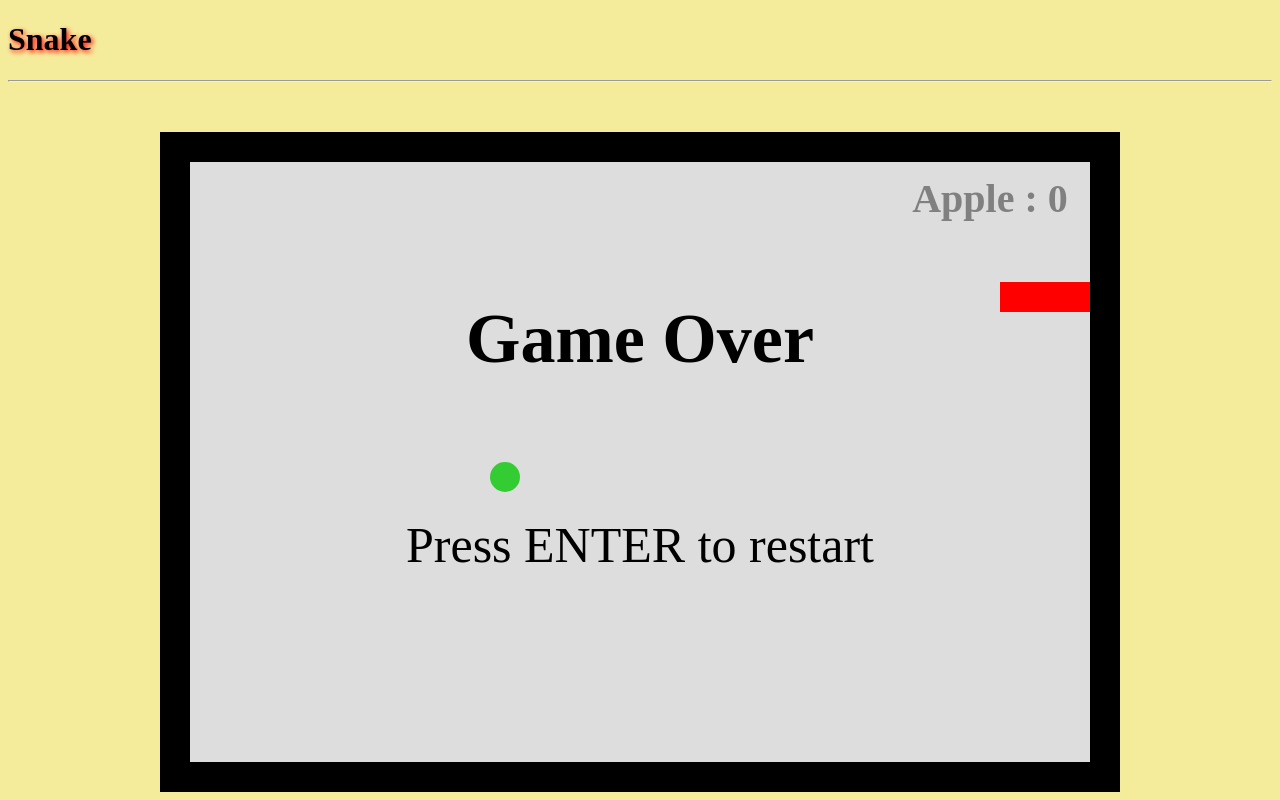
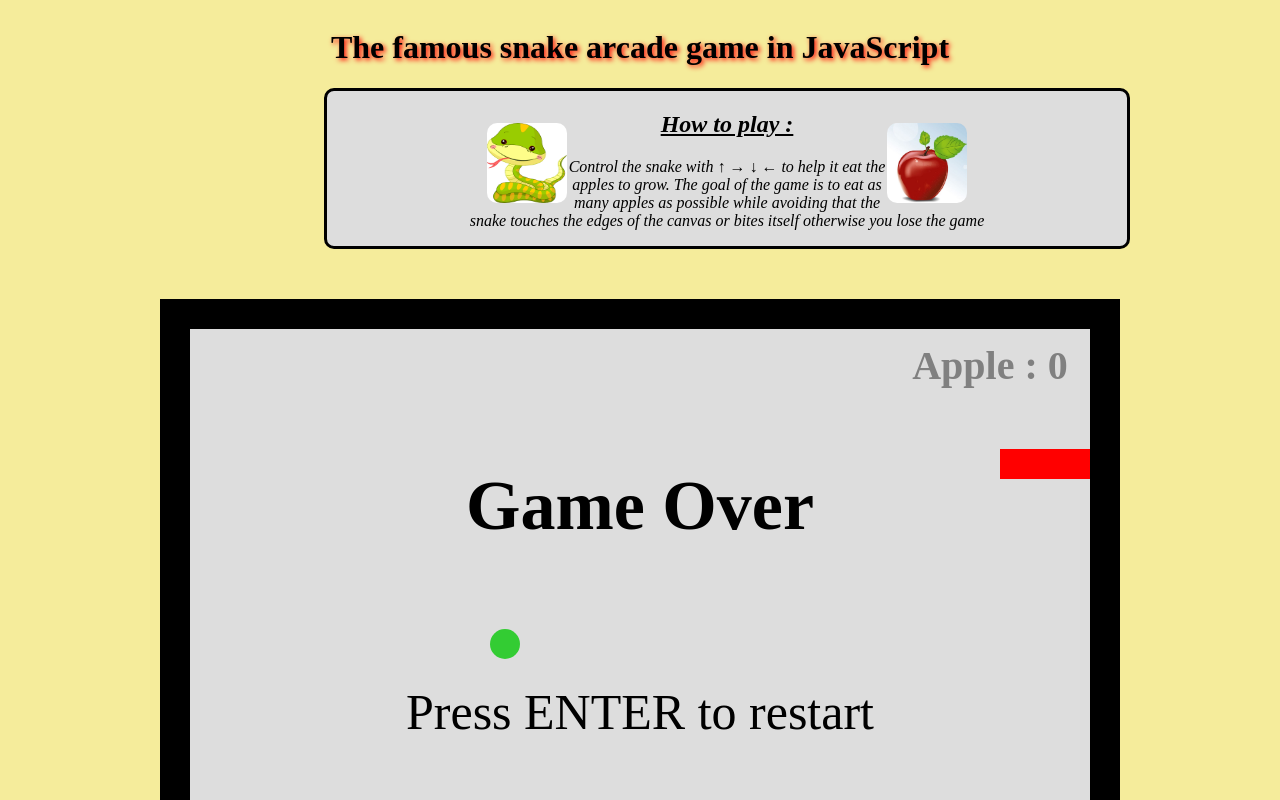
Before and after one commit to DamLC/Snake, a plain HTML site: page html/index.html in a window 1280 px wide. Shown: the top 800 px of the page. Drawn offline with Linux system fonts and the light colour scheme.

Commit message:
Home page

```diff
--- a/html/index.html
+++ b/html/index.html
@@ -1,14 +1,34 @@
 <!DOCTYPE html>
 <html>
-    <head>
-        <title>Snake</title>
-        <link rel="stylesheet" type="text/css"  href="../CSS/index.css">
-    </head>
-    <body>
-        <div class="title">
-            <h1>Snake</h1>
+
+<head>
+    <link rel="StyleSheet" type="text/css" href="../CSS/index.css">
+    <title>Snake game</title>
+</head>
+
+<body>
+    <div class=" container ">
+        <header>
+            <div class="title ">
+                <h1>The famous snake arcade game in JavaScript</h1>
+            </div>
+        </header>
+
+        <div class="body ">
+            <div class="snake">
+                <img src=" ../img/snake.png " alt="Snake ">
+            </div>
+            <div class="apple">
+                <img src="../img/apple.jpg " alt="apple ">
+            </div>
+            <h2>How to play :</h2>
+
+            <p>Control the snake with ↑ → ↓ ← to help it eat the apples to grow. The goal of the game is to eat as many apples as possible while avoiding that the snake touches the edges of the canvas or bites itself otherwise you lose the game
+            </p>
         </div>
-        <hr>
-        <script src= "../javaScript/script.js"></script>
-    </body>
+    </div>
+
+    <script src="../javaScript/script.js "></script>
+</body>
+
 </html>
```
